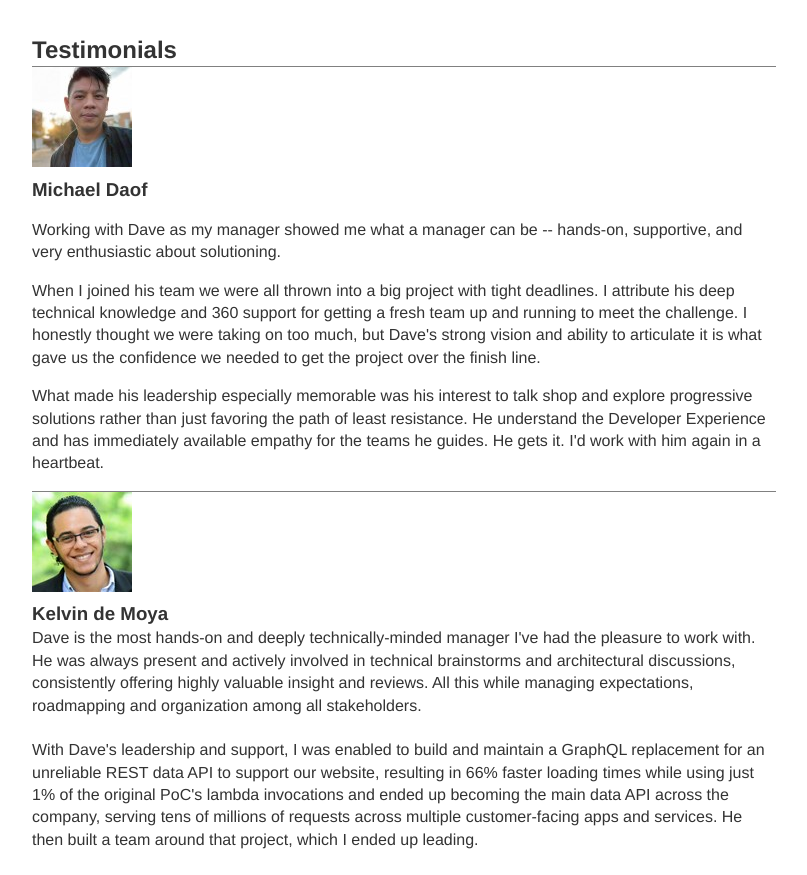
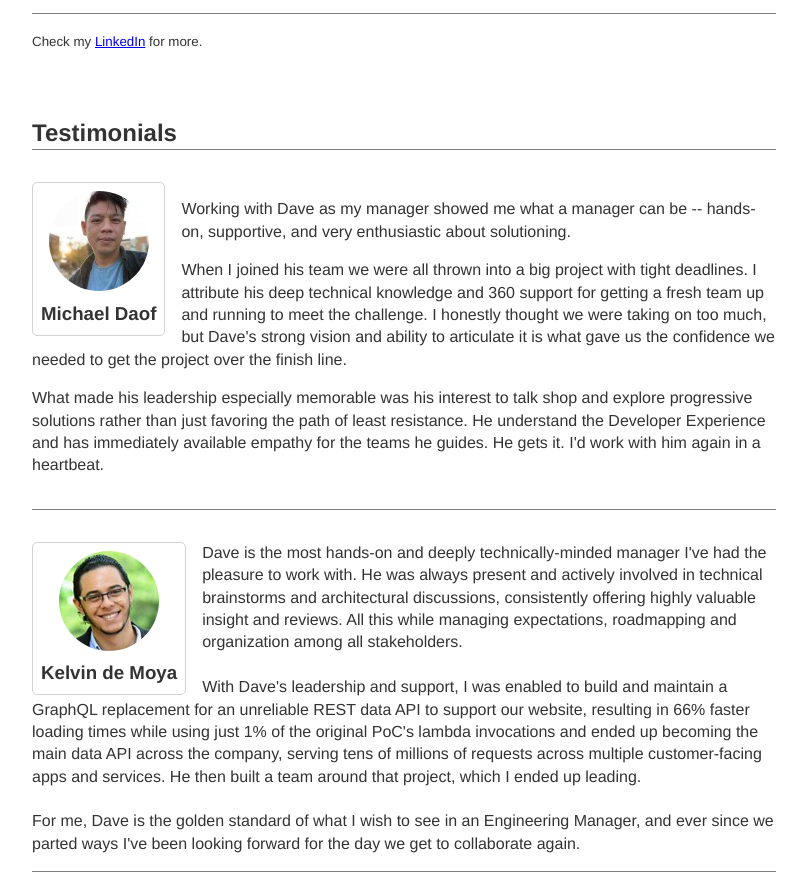
Before and after one commit to davemcg3/personal-site, a website: page site/index.html in a window 1280 px wide. Shown: the part 1259-2134 px from the top of the page, without its empty margins (372-1179 px from the left). Drawn offline with Linux system fonts and the light colour scheme.

Commit message:
Updated permissions, and text, added testimonials

```diff
--- a/site/css/style-customizations.css
+++ b/site/css/style-customizations.css
@@ -140,3 +140,29 @@ h2 {
     margin: 0.5em 1em;
   }
 }
+
+#testimonials > .card {
+  margin-top: 1em;
+  padding: 1em 0;
+}
+
+#testimonials .card .testimonial-header {
+  display: flex;
+  flex-direction: column;
+  align-items: center;
+  margin-right: 1em;
+  float: left;
+  border: 1px solid lightgrey;
+  border-radius: 5px;
+  padding: 0.5em;
+}
+
+#testimonials .card .testimonial-img {
+  width: 100px;
+  height: 100px;
+  border-radius: 50%;
+}
+
+#testimonials .card .testimonial-text {
+  margin-top: 0;
+}
--- a/site/index.html
+++ b/site/index.html
@@ -51,11 +51,9 @@
   <main>
     <section id="about-me">
       <h2>About me</h2>
-      <p>I love spending time with my wife and kids. I'm into cars and racing. I like woodworking and doing projects
-        around the house. I love electronics and circuit design and microcontroller programming. I love building web
-        applications and websites and teams that build web applications and websites. Mostly I just love building things,
-        that's probably the simplest way to say it.</p>
+      <p>I love building things, whether that be code, hardware, or woodworking. I'm a software engineer by trade, but I'm also a maker. I like woodworking and doing projects around the house, and I love electronics and circuit design and microcontroller programming. Building web applications and websites and teams that build web applications and websites is my passion. I just love building things, that's probably the simplest way to say it.</p>
       <p><strong>If you want to build something cool with me get in touch!</strong></p>
+      <p>Outside of building things I'm a family man that loves spending time with my wife and kids, and I'm into cars and racing.</p>
     </section>
     <section id="professional-experience">
       <h2>Professional Experience</h2>
```
Also changed, not shown: site/js/app.js (deleted), 1 other file.
